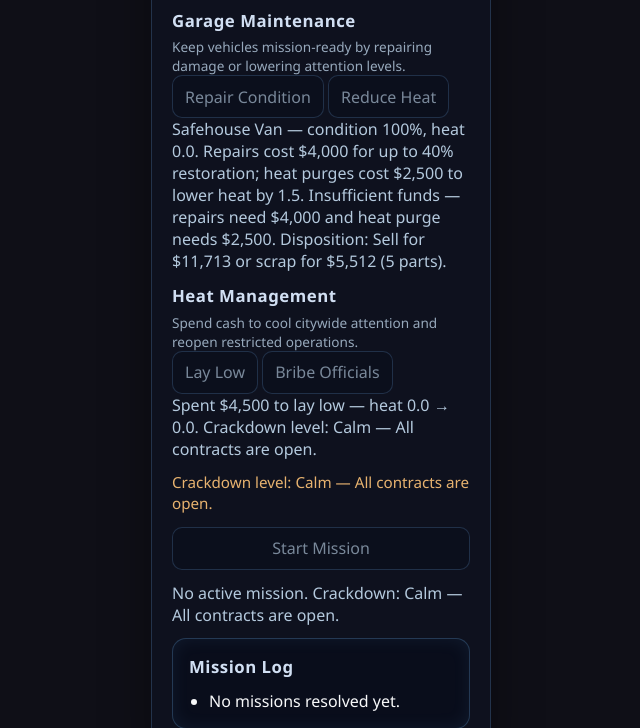
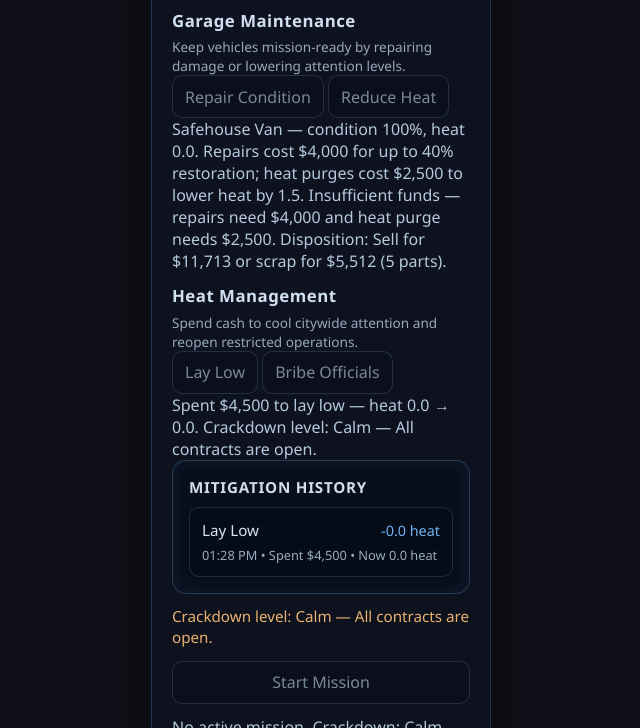
Before and after one commit to vgcman16/OSR, a website: page public/index.html in a window 1280 px wide. Both pictures are taken after a click on the button "Lay Low". Shown: the part 3115-3843 px from the top of the page, without its empty margins (319-959 px from the left). Drawn offline with Linux system fonts and the light colour scheme.

Commit message:
Add heat mitigation history panel

```diff
--- a/public/index.html
+++ b/public/index.html
@@ -161,6 +161,17 @@
             role="status"
             aria-live="polite"
           ></p>
+          <div class="mission-heat__history" aria-live="polite">
+            <h4 class="mission-heat__history-title">Mitigation History</h4>
+            <ul
+              id="mission-heat-history-list"
+              class="mission-details__list mission-heat-history__list"
+            >
+              <li class="mission-heat-history__item mission-heat-history__item--empty">
+                No heat mitigation actions recorded yet.
+              </li>
+            </ul>
+          </div>
         </section>
         <p
           id="mission-crackdown-text"
--- a/public/styles.css
+++ b/public/styles.css
@@ -217,6 +217,75 @@ body {
   overflow-y: auto;
 }
 
+.mission-heat__history {
+  padding: 1rem;
+  border-radius: 14px;
+  background: rgba(9, 14, 28, 0.82);
+  border: 1px solid rgba(120, 190, 255, 0.25);
+  box-shadow: inset 0 0 18px rgba(120, 190, 255, 0.08);
+  display: flex;
+  flex-direction: column;
+  gap: 0.65rem;
+}
+
+.mission-heat__history-title {
+  margin: 0;
+  font-size: 0.95rem;
+  color: rgba(227, 239, 255, 0.92);
+  letter-spacing: 0.05em;
+  text-transform: uppercase;
+}
+
+.mission-heat-history__list {
+  list-style: none;
+  padding-left: 0;
+  margin: 0;
+  display: flex;
+  flex-direction: column;
+  gap: 0.6rem;
+  max-height: 8.5rem;
+  overflow-y: auto;
+}
+
+.mission-heat-history__item {
+  padding: 0.75rem;
+  border-radius: 10px;
+  background: rgba(5, 10, 22, 0.7);
+  border: 1px solid rgba(120, 190, 255, 0.18);
+  display: flex;
+  flex-direction: column;
+  gap: 0.35rem;
+}
+
+.mission-heat-history__item--empty {
+  text-align: center;
+  font-style: italic;
+  color: rgba(209, 234, 255, 0.7);
+}
+
+.mission-heat-history__row {
+  display: flex;
+  justify-content: space-between;
+  align-items: baseline;
+  gap: 0.75rem;
+}
+
+.mission-heat-history__label {
+  font-size: 0.95rem;
+  color: rgba(227, 239, 255, 0.95);
+}
+
+.mission-heat-history__delta {
+  font-size: 0.9rem;
+  color: rgba(120, 190, 255, 0.95);
+  white-space: nowrap;
+}
+
+.mission-heat-history__meta {
+  font-size: 0.8rem;
+  color: rgba(209, 234, 255, 0.72);
+}
+
 .mission-crew {
   padding: 1rem;
   border-radius: 14px;
--- a/src/main.js
+++ b/src/main.js
@@ -49,6 +49,7 @@ const missionControls = {
   heatBribeButton: null,
   heatStatus: null,
   heatStatusDetail: '',
+  heatHistoryList: null,
   selectedCrewIds: [],
   selectedVehicleId: null,
 };
@@ -324,6 +325,73 @@ const clearMaintenanceStatusDetail = () => {
   missionControls.maintenanceStatusDetail = '';
 };
 
+const renderHeatMitigationHistory = (historyEntries) => {
+  const list = missionControls.heatHistoryList;
+  if (!list) {
+    return;
+  }
+
+  list.innerHTML = '';
+
+  const entries = Array.isArray(historyEntries) ? historyEntries.slice(0, 6) : [];
+
+  if (!entries.length) {
+    const emptyItem = document.createElement('li');
+    emptyItem.className = 'mission-heat-history__item mission-heat-history__item--empty';
+    emptyItem.textContent = 'No heat mitigation actions recorded yet.';
+    list.appendChild(emptyItem);
+    return;
+  }
+
+  entries.forEach((entry) => {
+    const item = document.createElement('li');
+    item.className = 'mission-heat-history__item';
+
+    const header = document.createElement('div');
+    header.className = 'mission-heat-history__row';
+
+    const label = document.createElement('span');
+    label.className = 'mission-heat-history__label';
+    label.textContent = entry?.label ?? 'Heat mitigation';
+
+    const normalizedDelta = Number.isFinite(entry?.reductionApplied)
+      ? entry.reductionApplied
+      : Number.isFinite(entry?.heatDelta)
+        ? Math.abs(entry.heatDelta)
+        : null;
+    const delta = document.createElement('span');
+    delta.className = 'mission-heat-history__delta';
+    delta.textContent = Number.isFinite(normalizedDelta)
+      ? `-${normalizedDelta.toFixed(1)} heat`
+      : '—';
+
+    header.append(label, delta);
+    item.appendChild(header);
+
+    const metaSegments = [];
+    const timestampValue = Number.isFinite(entry?.timestamp) ? entry.timestamp : null;
+    if (timestampValue) {
+      const time = new Date(timestampValue).toLocaleTimeString([], { hour: '2-digit', minute: '2-digit' });
+      metaSegments.push(time);
+    }
+
+    const fundsSpent = Number.isFinite(entry?.fundsSpent) ? entry.fundsSpent : 0;
+    metaSegments.push(`Spent ${formatCurrency(fundsSpent)}`);
+
+    const heatAfter = Number.isFinite(entry?.heatAfter) ? entry.heatAfter : null;
+    if (Number.isFinite(heatAfter)) {
+      metaSegments.push(`Now ${formatHeatValue(heatAfter)} heat`);
+    }
+
+    const meta = document.createElement('div');
+    meta.className = 'mission-heat-history__meta';
+    meta.textContent = metaSegments.join(' • ');
+    item.appendChild(meta);
+
+    list.appendChild(item);
+  });
+};
+
 const updateHeatManagementPanel = () => {
   const { heatLayLowButton, heatBribeButton, heatStatus } = missionControls;
   if (!heatLayLowButton || !heatBribeButton || !heatStatus) {
@@ -335,6 +403,11 @@ const updateHeatManagementPanel = () => {
   const economySystem = getEconomySystem();
   const state = missionSystem?.state ?? getSharedState();
   const funds = Number.isFinite(state?.funds) ? state.funds : 0;
+  const mitigationLog = Array.isArray(state?.heatMitigationLog)
+    ? state.heatMitigationLog
+    : Array.isArray(heatSystem?.state?.heatMitigationLog)
+      ? heatSystem.state.heatMitigationLog
+      : [];
 
   const layLowConfig = HEAT_MANAGEMENT_ACTIONS.layLow;
   const bribeConfig = HEAT_MANAGEMENT_ACTIONS.bribeOfficials;
@@ -388,6 +461,7 @@ const updateHeatManagementPanel = () => {
   const leadMessage = detail || summaryMessage;
 
   heatStatus.textContent = [leadMessage, crackdownMessage].filter(Boolean).join(' ');
+  renderHeatMitigationHistory(mitigationLog);
 };
 
 const updateMaintenancePanel = () => {
@@ -582,16 +656,7 @@ const performHeatMitigation = (actionKey) => {
     return;
   }
 
-  const mitigationResult = executeHeatMitigation({
-    heatSystem,
-    missionSystem,
-    economySystem,
-    reduction: action.heatReduction,
-    cost,
-    label: action.label,
-    metadata: { action: action.key },
-  });
-
+  const finalizeMitigation = (mitigationResult) => {
     if (!mitigationResult?.success) {
       let failureMessage = 'Unable to mitigate heat.';
       if (mitigationResult?.reason === 'insufficient-funds') {
@@ -626,7 +691,35 @@ const performHeatMitigation = (actionKey) => {
 
     updateMissionSelect();
     updateMissionControls();
+    updateHeatManagementPanel();
     triggerHudRender();
+  };
+
+  const handleMitigationError = (error) => {
+    console.error('Heat mitigation failed', error);
+    missionControls.heatStatusDetail = 'Heat mitigation failed unexpectedly.';
+    updateHeatManagementPanel();
+  };
+
+  try {
+    const mitigationOutcome = executeHeatMitigation({
+      heatSystem,
+      missionSystem,
+      economySystem,
+      reduction: action.heatReduction,
+      cost,
+      label: action.label,
+      metadata: { action: action.key },
+    });
+
+    if (mitigationOutcome && typeof mitigationOutcome.then === 'function') {
+      mitigationOutcome.then(finalizeMitigation).catch(handleMitigationError);
+    } else {
+      finalizeMitigation(mitigationOutcome);
+    }
+  } catch (error) {
+    handleMitigationError(error);
+  }
 };
 
 const handleHeatLayLow = () => performHeatMitigation('layLow');
@@ -1638,6 +1731,7 @@ const setupMissionControls = () => {
   missionControls.heatLayLowButton = document.getElementById('mission-heat-laylow-btn');
   missionControls.heatBribeButton = document.getElementById('mission-heat-bribe-btn');
   missionControls.heatStatus = document.getElementById('mission-heat-status');
+  missionControls.heatHistoryList = document.getElementById('mission-heat-history-list');
 
   const {
     select,
```
Lines whose indentation alone changed are shown as unchanged.
